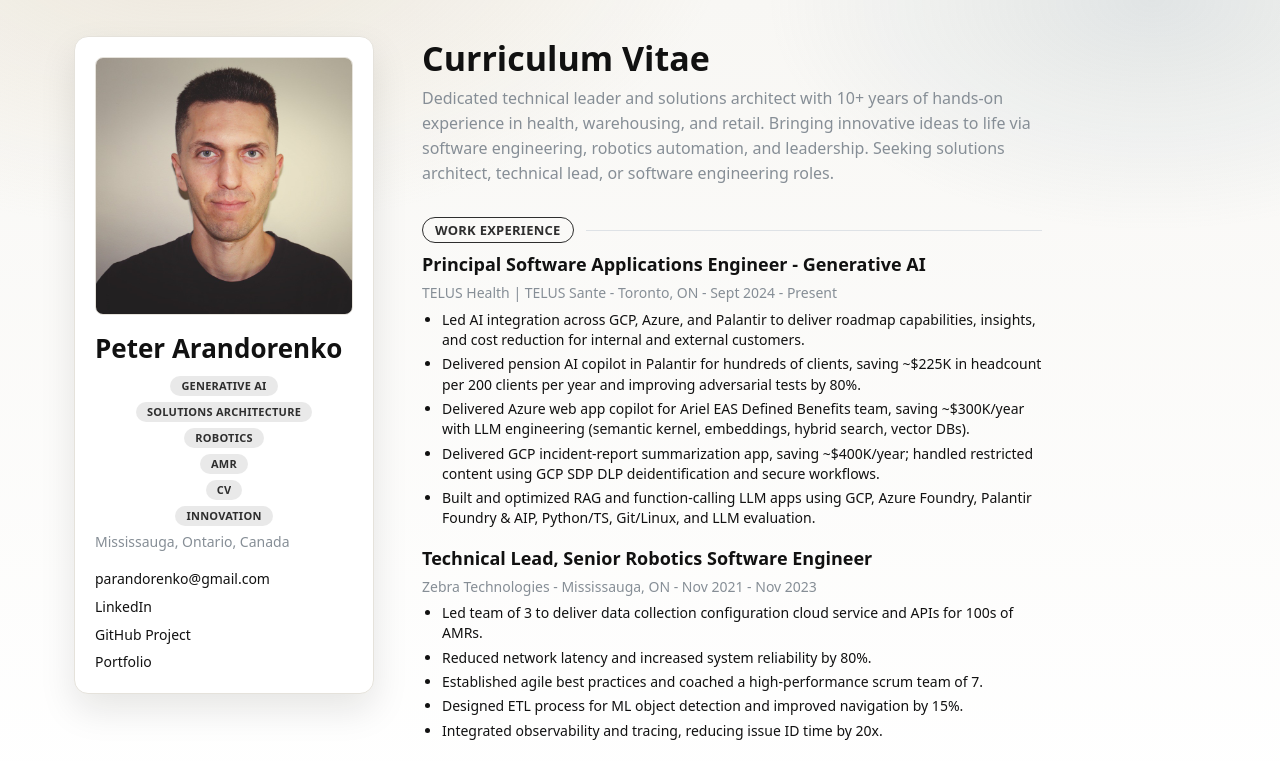
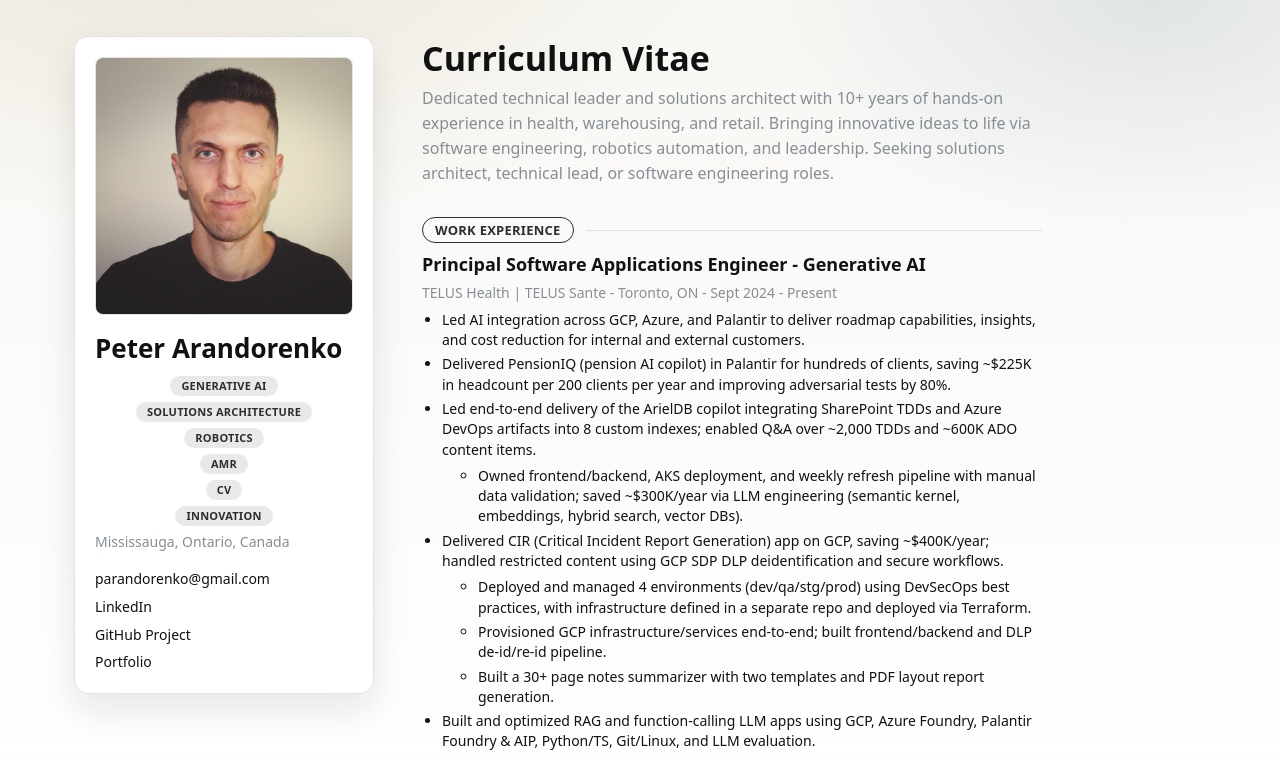
Before and after one commit to parandor/parandor.github.io, a React (Vite) app: page / in a window 1280 px wide. Shown: the top 761 px of the page. Built offline with nearby package versions, Linux system fonts and the light colour scheme.

Commit message:
feat: expand TELUS project details and CIR infra notes

```diff
--- a/src/app/App.tsx
+++ b/src/app/App.tsx
@@ -92,9 +92,24 @@ export default function App() {
                       </Text>
                       {item.body.length ? (
                         <List spacing={4} size="sm">
-                          {item.body.map((b) => (
-                            <List.Item key={b}>{b}</List.Item>
-                          ))}
+                          {item.body.map((b) => {
+                            if (typeof b === 'string') {
+                              return <List.Item key={b}>{b}</List.Item>
+                            }
+
+                            return (
+                              <List.Item key={b.text}>
+                                {b.text}
+                                {b.sub?.length ? (
+                                  <List spacing={4} size="sm" mt={6} withPadding>
+                                    {b.sub.map((sub) => (
+                                      <List.Item key={sub}>{sub}</List.Item>
+                                    ))}
+                                  </List>
+                                ) : null}
+                              </List.Item>
+                            )
+                          })}
                         </List>
                       ) : null}
                     </Stack>
--- a/src/data/cvData.ts
+++ b/src/data/cvData.ts
@@ -25,9 +25,21 @@ export const cv = {
           meta: 'TELUS Health | TELUS Sante - Toronto, ON - Sept 2024 - Present',
           body: [
             'Led AI integration across GCP, Azure, and Palantir to deliver roadmap capabilities, insights, and cost reduction for internal and external customers.',
-            'Delivered pension AI copilot in Palantir for hundreds of clients, saving ~$225K in headcount per 200 clients per year and improving adversarial tests by 80%.',
-            'Delivered Azure web app copilot for Ariel EAS Defined Benefits team, saving ~$300K/year with LLM engineering (semantic kernel, embeddings, hybrid search, vector DBs).',
-            'Delivered GCP incident-report summarization app, saving ~$400K/year; handled restricted content using GCP SDP DLP deidentification and secure workflows.',
+            'Delivered PensionIQ (pension AI copilot) in Palantir for hundreds of clients, saving ~$225K in headcount per 200 clients per year and improving adversarial tests by 80%.',
+            {
+              text: 'Led end-to-end delivery of the ArielDB copilot integrating SharePoint TDDs and Azure DevOps artifacts into 8 custom indexes; enabled Q&A over ~2,000 TDDs and ~600K ADO content items.',
+              sub: [
+                'Owned frontend/backend, AKS deployment, and weekly refresh pipeline with manual data validation; saved ~$300K/year via LLM engineering (semantic kernel, embeddings, hybrid search, vector DBs).',
+              ],
+            },
+            {
+              text: 'Delivered CIR (Critical Incident Report Generation) app on GCP, saving ~$400K/year; handled restricted content using GCP SDP DLP deidentification and secure workflows.',
+              sub: [
+                'Deployed and managed 4 environments (dev/qa/stg/prod) using DevSecOps best practices, with infrastructure defined in a separate repo and deployed via Terraform.',
+                'Provisioned GCP infrastructure/services end-to-end; built frontend/backend and DLP de-id/re-id pipeline.',
+                'Built a 30+ page notes summarizer with two templates and PDF layout report generation.',
+              ],
+            },
             'Built and optimized RAG and function-calling LLM apps using GCP, Azure Foundry, Palantir Foundry & AIP, Python/TS, Git/Linux, and LLM evaluation.',
           ],
         },
```
